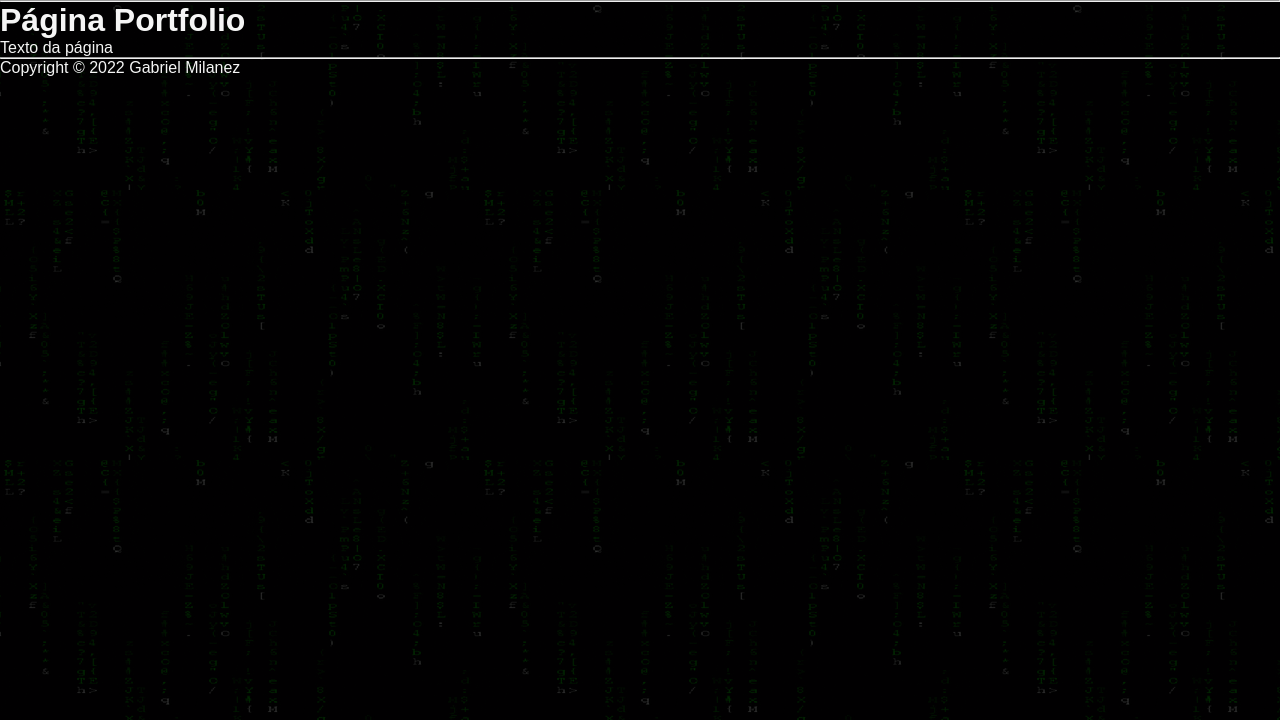
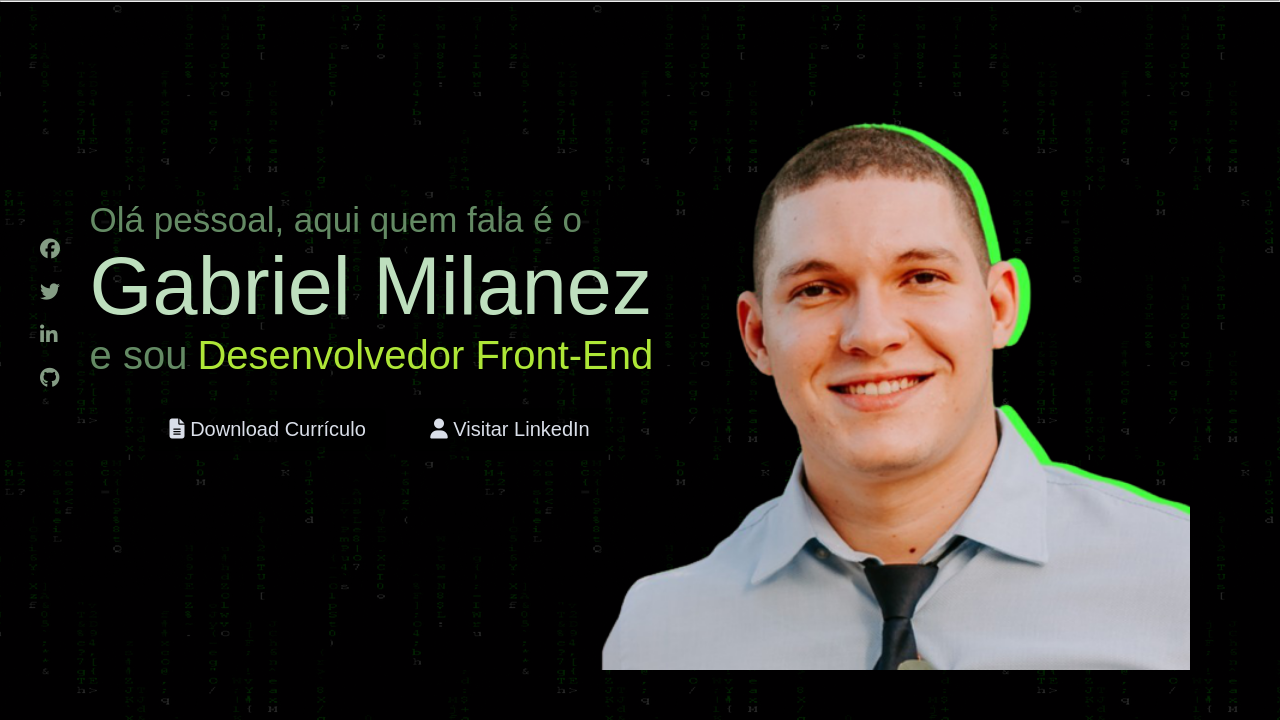
Before and after one commit to miilanez/portfolio-gabriel-milanez, a PHP site: page / in a window 1280 px wide. Shown: the part 80-800 px from the top of the page. Run offline with PHP 8.4, Linux system fonts and the light colour scheme; some libraries are stand-ins or nearby versions.

Commit message:
finalização do header/topo

```diff
--- a/css/style.css
+++ b/css/style.css
@@ -113,14 +113,168 @@ nav .menu-btn i{
   display: none;
 }
 
+/* Header */
+
+header .media-icons {
+  position: absolute;
+  left: 40px;
+  bottom: 40%;
+  display: flex;
+  flex-direction: column;
+}
+
+.media-icons a{
+  margin: 10px 0;
+  font-size: 20px;
+  color: #bedfbe;
+  font-weight: 500;
+  opacity: 0.7;
+  transition: all 0.3s ease;
+}
+
+.media-icons a:hover{
+  opacity: 1;
+}
+
+.content{
+  position: absolute;
+  top: 35%;
+  left: 7%;
+  z-index: 10;
+}
+
+.content .text {
+  font-size: 35px;
+  color: #648A64;
+}
+
+.content .name {
+  font-size: 81px;
+  color: #bedfbe;
+  /*margin: -20px 0 0 -3px;*/
+}
+
+.content .job {
+  font-size: 40px;
+  color: #648A64;
+  display: flex;
+}
+
+.content .job .typing-text{
+  color: #AEE637;
+  overflow: hidden; /* Ensures the content is not revealed until the animation */
+  border-right: .10em solid #fff; /* The typwriter cursor */
+  white-space: nowrap; /* Keeps the content on a single line */
+  margin-left: 10px; /* Gives that scrolling effect as the typing happens */
+  animation:
+    typing 5s steps(20, end),
+    blink-caret .70s step-end infinite;
+}
+
+/* Efeito Typing */
+@keyframes typing {
+  0%{
+    width: 0ch;
+  }
+  50%{
+    width: 11ch;
+  }
+  100%{
+    width: 21ch;
+  }
+}
+
+/* Efeito do cursor typewriter */
+@keyframes blink-caret {
+  from, to { border-color: transparent }
+  50% { border-color: #fff; }
+}
+
+/* Botões */
+.content .buttons{
+  margin: 30px 0 0 50px;
+}
+
+.content .buttons button{
+  color: #dadfe9;
+  margin: 0 10px;
+  padding: 10px 20px;
+  font-size: 20px;
+  cursor: pointer;
+  border-radius: 6px;
+  outline: none;
+  border: none;
+  background: rgba(0, 0, 0, .67);
+  transition: all 0.3s ease;
+}
+
+.content .buttons button:hover{
+  transform: scale(0.98);
+  background: #AEE637;
+  border-color: #fff;
+  color: #000;
+}
+
+header .foto-milanez img{
+  position: absolute;
+  right: 7%;
+  top: 150px;
+  height: 600px;
+  width: 600px;
+}
+
 /* Responsividade */
-
-@media (max-width: 1000px){
+@media (max-width: 1183px){
 
   nav{
     padding: 0 40px 0 50px;
   }
+
+  /*
+  header .content {
+    transform: scale(0.90);
+  }
+
+  header .foto-milanez img{
+    transform: scale(0.90);
+    right: 7%;
+
+  }*/
+
 }
+   /*
+@media (max-width: 1130px){
+  header .content {
+    transform: scale(0.80);
+  }
+
+  header .foto-milanez img{
+    transform: scale(0.80);
+    right: 4%;
+  }
+}
+
+@media (max-width: 1045px){
+  header .content {
+    left: 2%;
+    transform: scale(0.70);
+  }
+
+  header .foto-milanez img{
+    transform: scale(0.70);
+    right: 1%;
+  }
+
+}
+
+/*@media (max-width: 1035px){
+
+  nav{
+    padding: 0 40px 0 50px;
+  }
+
+}*/
+
 
 @media (max-width: 920px) {
 
@@ -167,4 +321,8 @@ nav .menu-btn i{
       background: none;
   }
 
+
+
+
+
 }
--- a/index.html
+++ b/index.html
@@ -9,10 +9,13 @@
     <link rel="stylesheet" href="css/style.css">
     <link href="https://fonts.googleapis.com/css2?family=Open+Sans:wght@300&display=swap" rel="stylesheet">
     <script src="http://kit.fontawesome.com/a076d05399.js"></script>
+    <script src="https://kit.fontawesome.com/1f8400133f.js" crossorigin="anonymous"></script>
 
     <title>Portfólio Gabriel Milanez</title>
 </head>
 <body>
+
+    <!--Navbar e Header-->
     <header>
         <nav class="nav-menu">
             <div class="logo">Gabriel Milanez</div>
@@ -29,20 +32,53 @@
             </ul>
 
         </nav>
+
+        <div class="content">
+            <div class="text-content">
+                <div class="text">Olá pessoal, aqui quem fala é o</div>
+                <div class="name">Gabriel Milanez</div>
+                <div class="job">
+                    <span>e sou </span>
+                    <div class="typing-text">
+                        <span>Desenvolvedor Front-End</span>
+                    </div>
+                </div>
+                <div class="buttons">
+                    <button><i class="fa fa-file-lines" aria-hidden="true"></i> Download Currículo </button>
+                    <button><i class="fa fa-user" aria-hidden="true"></i> Visitar LinkedIn </button>
+                </div>
+            </div>
+        </div>
+        <div class="foto-milanez">
+            <img src="/assets/img/foto_gabriel.png" alt="foto de gabriel milanez">
+        </div>
+        <div class="media-icons">
+            <a href="#"><i class="fab fa-facebook"></i></a>
+            <a href="#"><i class="fab fa-twitter"></i></a>
+            <a href="#"><i class="fab fa-linkedin-in"></i></a>
+            <a href="#"><i class="fab fa-github"></i></a>
+        </div>
     </header>
+    <hr class="separador">
+    <!--Main - Sobre-->
 
-    <hr class="separador">
+    <!--
 
     <h1>Página Portfolio</h1>
     <p>Texto da página</p>
 
+
+
+
+
+-->
+    <!--Footer
     <hr class="separador">
-
     <footer>
         <p>Copyright &copy; 2022 Gabriel Milanez</p>
     </footer>
 
-    <script src="js/script.js"></script>
+    <script src="js/script.js"></script> -->
 </body>
 
 </html>
```
Also changed, not shown: assets/img/foto_gabriel.png (added).
